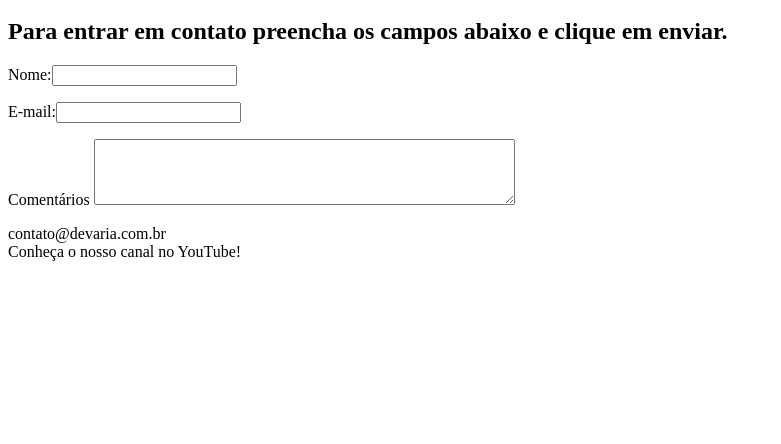
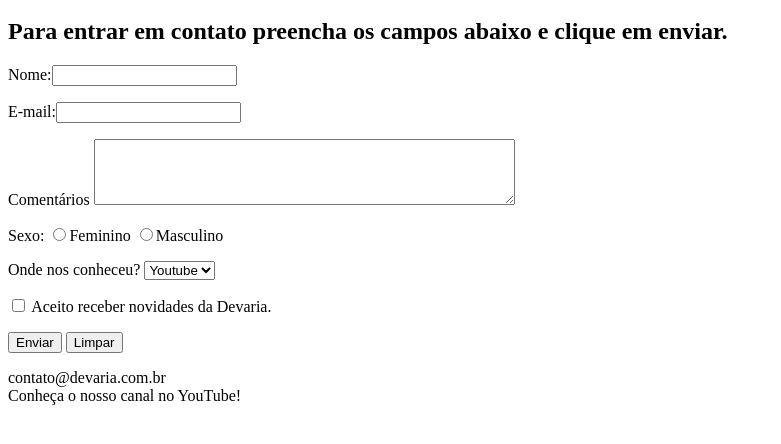
Before and after one commit to FelipeRefri/devaria-html-2022, a plain HTML site: page FaleConosco.html in a window 1280 px wide. Shown: the part 136-580 px from the top of the page, without its empty margins (0-781 px from the left). Drawn offline with Linux system fonts and the light colour scheme.

Commit message:
Inserindo checkboxs

```diff
--- a/FaleConosco.html
+++ b/FaleConosco.html
@@ -28,6 +28,28 @@
                     <label>Comentários</label>
                     <textarea name="Comentario" cols="50" rows="4"></textarea>
                 </p>
+                <p>
+                    <label>Sexo:</label>
+                    <input type="radio" name="Sexo" /><label>Feminino</label>
+                    <input type="radio" name="Sexo" /><label>Masculino</label>
+                </p>
+                <p>
+                    <label>Onde nos conheceu?</label>
+                    <select name="Conheceu">
+                        <option selected>Youtube</option>
+                        <option>Amigos</option>
+                        <option>Google</option>
+                        <option>Outros</option>
+                    </select>
+                </p>
+                <p>
+                    <input type="checkbox" name="Novidades" value="Aceite" />
+                    <label>Aceito receber novidades da Devaria.</label>
+                </p>
+                <p>
+                    <input type="submit" name="Enviar" value="Enviar" />
+                    <input type="reset" name="Limpar" value="Limpar" />
+                </p>
             </form>
         </main>
         <footer>
```
